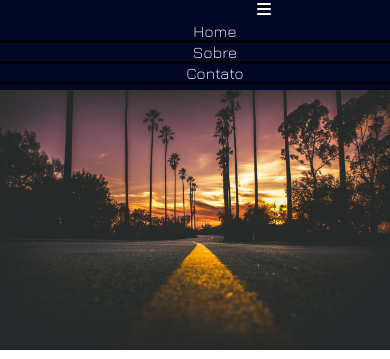
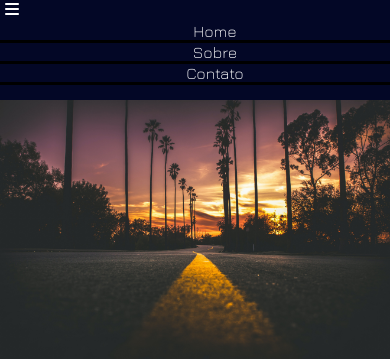
Before and after one commit to wolfzerarj/Portifolio, a PHP site: page / in a window 390 px wide. Shown: the top 359 px of the page. Run offline with PHP 8.4, Linux system fonts and the light colour scheme; some libraries are stand-ins or nearby versions.

Commit message:
menus
menus funcionando

```diff
--- a/estilo/style.css
+++ b/estilo/style.css
@@ -39,7 +39,7 @@ nav.barrahome a{
 }
 nav.desktop{
 	width: 100%;
-	height: 50px;
+	height: 10px;
 	background:#030726;
 
 }
@@ -51,7 +51,7 @@ nav.desktop{
 
 }
 .icone-menu i{
-	padding-left: 257px;
+	padding-left: 5px;
 	padding-bottom: 5px;
 }
 div.mobile {
@@ -116,8 +116,12 @@ div p{
 	color: white;
 
 }
-@media screen and (max-width: 600px) {
-	.desktop{
+
+
+
+
+@media screen and (max-width: 768px) {
+	.barrahome{
 		display: none;
 	}
 
--- a/index.html
+++ b/index.html
@@ -12,26 +12,6 @@
 
 </head>
 <header>
-    <!--menu desktop-->
- <div class="desktop">
-
-        <nav class="barrahome">
-
-            <il>
-                <a href="index.php">Home</a>
-            </il>
-            <il>
-                <a href="sobre.php">Sobre</a>
-            </il>
-            <il>
-            <a href="contato.php"> Contato</a>
-            </il>
-        </nav>
-    </div>
-
-
-    <!--menudesktop-->
-
     <!--menumobile-->
     <nav class="icon">
         <a class="icone-menu"><i class="fas fa-bars"></i></a>
@@ -53,6 +33,27 @@
         </div>
     </nav>
     <!--menumobile-->
+    <!--menu desktop-->
+ <nav class="desktop">
+
+        <nav class="barrahome">
+
+            <il>
+                <a href="index.php">Home</a>
+            </il>
+            <il>
+                <a href="sobre.php">Sobre</a>
+            </il>
+            <il>
+            <a href="contato.php"> Contato</a>
+            </il>
+        </nav>
+</nav>
+
+<div class="clear"></div>
+    <!--menudesktop-->
+
+
 
 </header>
 
```
